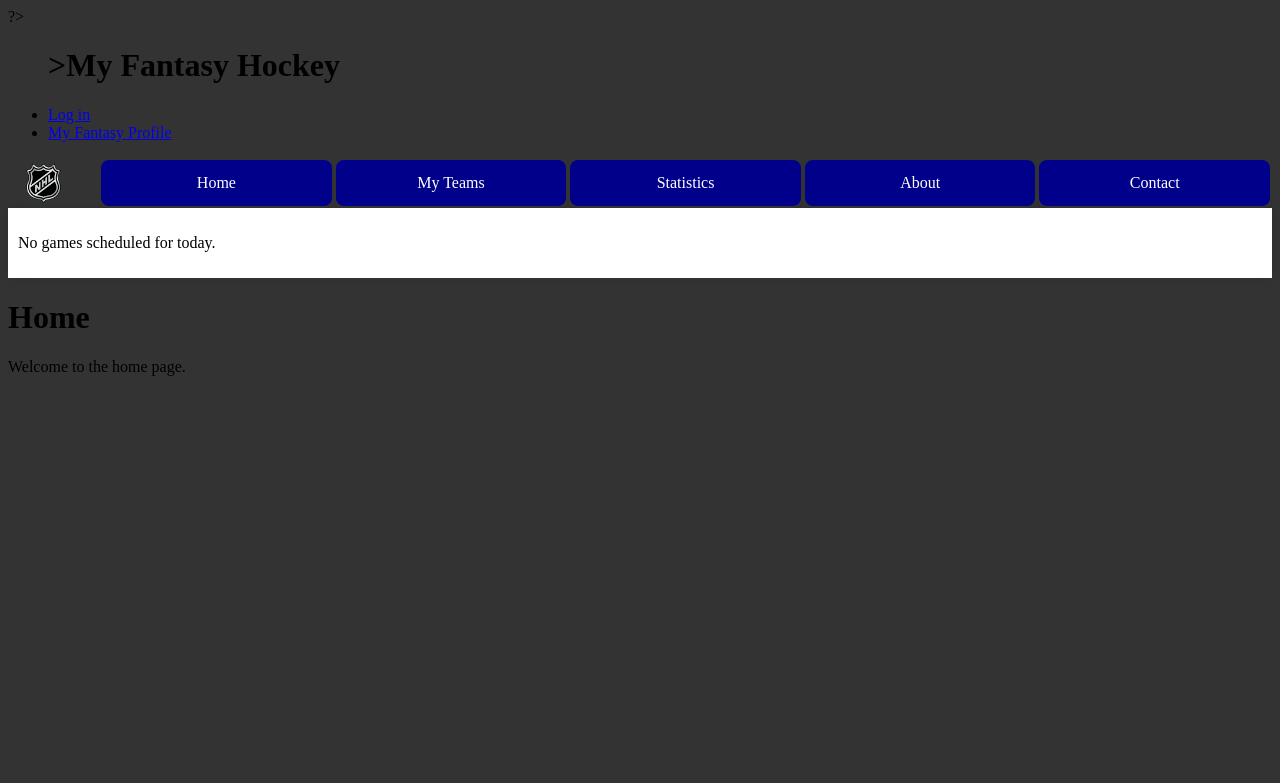
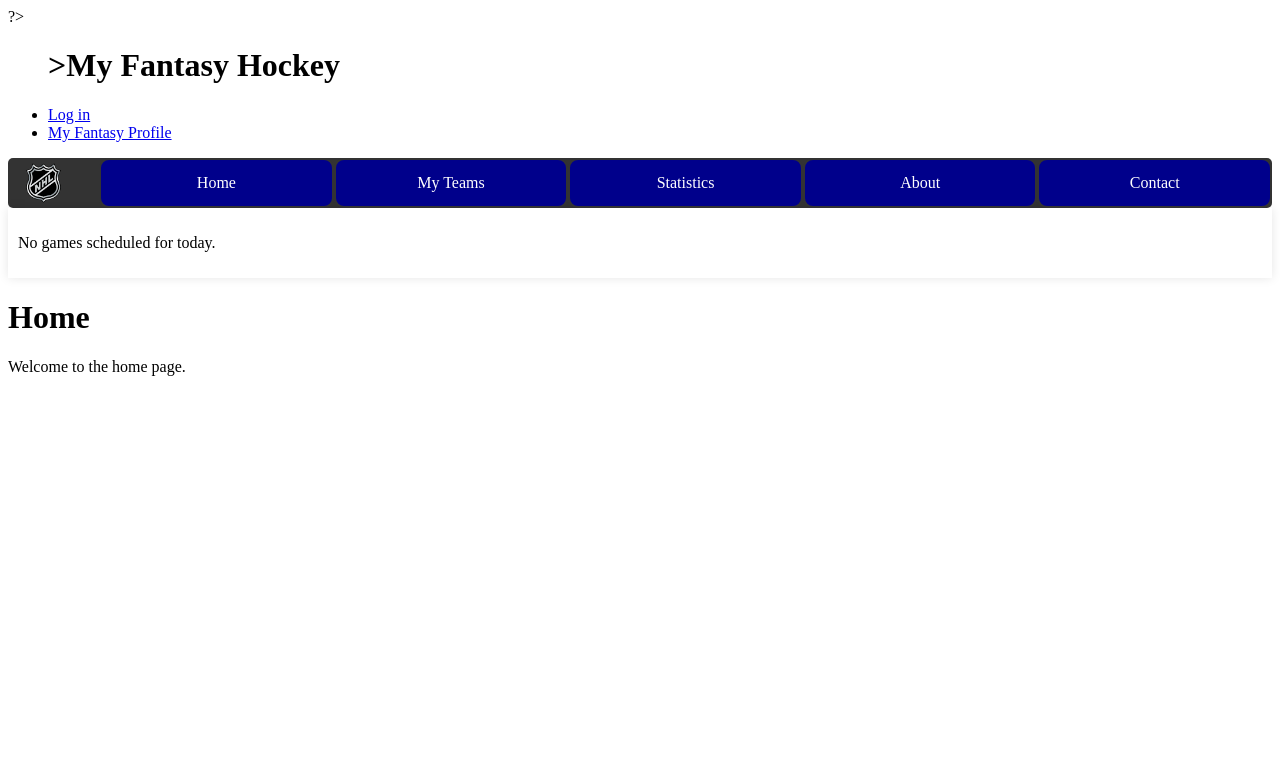
Before and after one commit to brocoliSherbrookois/nhlFantasy, a PHP site: page /home.php in a window 1280 px wide. Shown: the top 783 px of the page. Run offline with PHP 8.4, Linux system fonts and the light colour scheme; data that the repository does not hold is empty.

Commit message:
ajustements css

```diff
--- a/css/style.css
+++ b/css/style.css
@@ -1,7 +1,7 @@
 /* Base styles for mobile-first design */
 
 body{
-    background-color: #333;
+    background-color: #FFFFFF;
 }
 
 nav {
```
